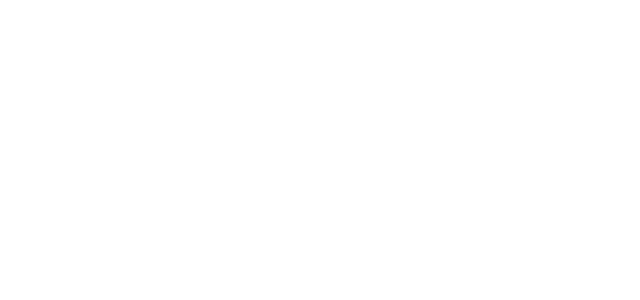
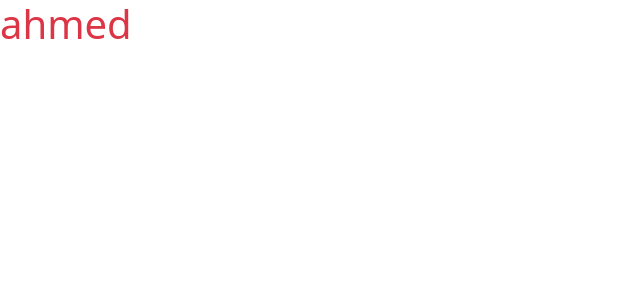
Before and after one commit to BadMemory00/CriticalConditionFrontend, a Vue app: page / in a window 1280 px wide. Shown: the top 300 px of the page, without its empty margins (0-640 px from the left). Built offline with nearby package versions, Linux system fonts and the light colour scheme.

Commit message:
bootstrap added here

```diff
--- a/package.json
+++ b/package.json
@@ -8,6 +8,7 @@
     "lint": "vue-cli-service lint"
   },
   "dependencies": {
+    "bootstrap": "^5.1.3",
     "core-js": "^3.8.3",
     "register-service-worker": "^1.7.2",
     "vue": "^2.6.14",
--- a/src/App.vue
+++ b/src/App.vue
@@ -1,6 +1,6 @@
 <template>
   <div id="app">
-
+    <h1 class="text-danger">ahmed</h1>
   </div>
 </template>
 
--- a/src/main.js
+++ b/src/main.js
@@ -2,6 +2,7 @@ import Vue from 'vue'
 import App from './App.vue'
 import './registerServiceWorker'
 import router from './router'
+import 'bootstrap/dist/css/bootstrap.min.css'
 
 Vue.config.productionTip = false
 
```
Also changed, not shown: 1 other file (tests, documents, lock files or other folders).
